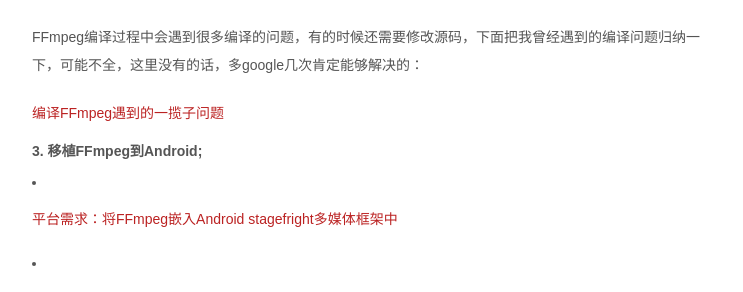
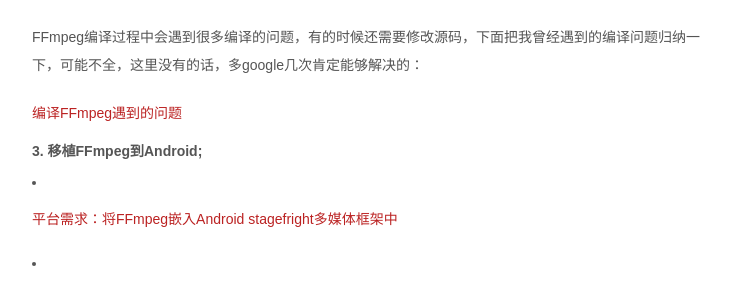
Before and after one commit to amapig/amapig.github.com, a Jekyll site: the page built from _posts/2013-08-23-talk-and-summary-ffmpeg.md, in a window 1280 px wide. Shown: the part 1344-1636 px from the top of the page, without its empty margins (268-1011 px from the left). Built offline with Jekyll 4.4.1, drawn with Linux system fonts in a browser that asks for light colours; some web fonts are replaced; Markdown is read by kramdown in place of the engine named in the settings.

```diff
--- a/_posts/2013-08-23-talk-and-summary-ffmpeg.md
+++ b/_posts/2013-08-23-talk-and-summary-ffmpeg.md
@@ -17,14 +17,14 @@ tags:
 
 ####1. FFmpeg基础：
 
-* [FFmpeg介绍](http://amapig.github.io/2013/08/25/FFmpeg-basic-knowledge.html)
-* [FFmpeg架构分析](/_posts/)
-* FFmpeg的使用:
+   * [FFmpeg介绍](http://amapig.github.io/2013/08/25/FFmpeg-basic-knowledge.html)
+   * [FFmpeg架构分析](/_posts/)
+   * FFmpeg的使用:
 
-	**推荐两篇文章:**
+      **推荐两篇文章:**
 
-	1. [How to Write a Video Player in Less Than 1000 Lines](http://dranger.com/ffmpeg/)
-	2. [Using libavformat and libavcodec](http://www.inb.uni-luebeck.de/~boehme/using_libavcodec.html)
+	   1. [How to Write a Video Player in Less Than 1000 Lines](http://dranger.com/ffmpeg/)
+	   2. [Using libavformat and libavcodec](http://www.inb.uni-luebeck.de/~boehme/using_libavcodec.html)
 
 
 ####2. Android平台编译FFmpeg：
@@ -46,7 +46,7 @@ enable-libstagefright-h264
 
  FFmpeg编译过程中会遇到很多编译的问题，有的时候还需要修改源码，下面把我曾经遇到的编译问题归纳一下，可能不全，这里没有的话，多google几次肯定能够解决的：
 
- [编译FFmpeg遇到的一揽子问题](/_posts/)
+ [编译FFmpeg遇到的问题](/_posts/)
 
 ####3. 移植FFmpeg到Android;
 
```
